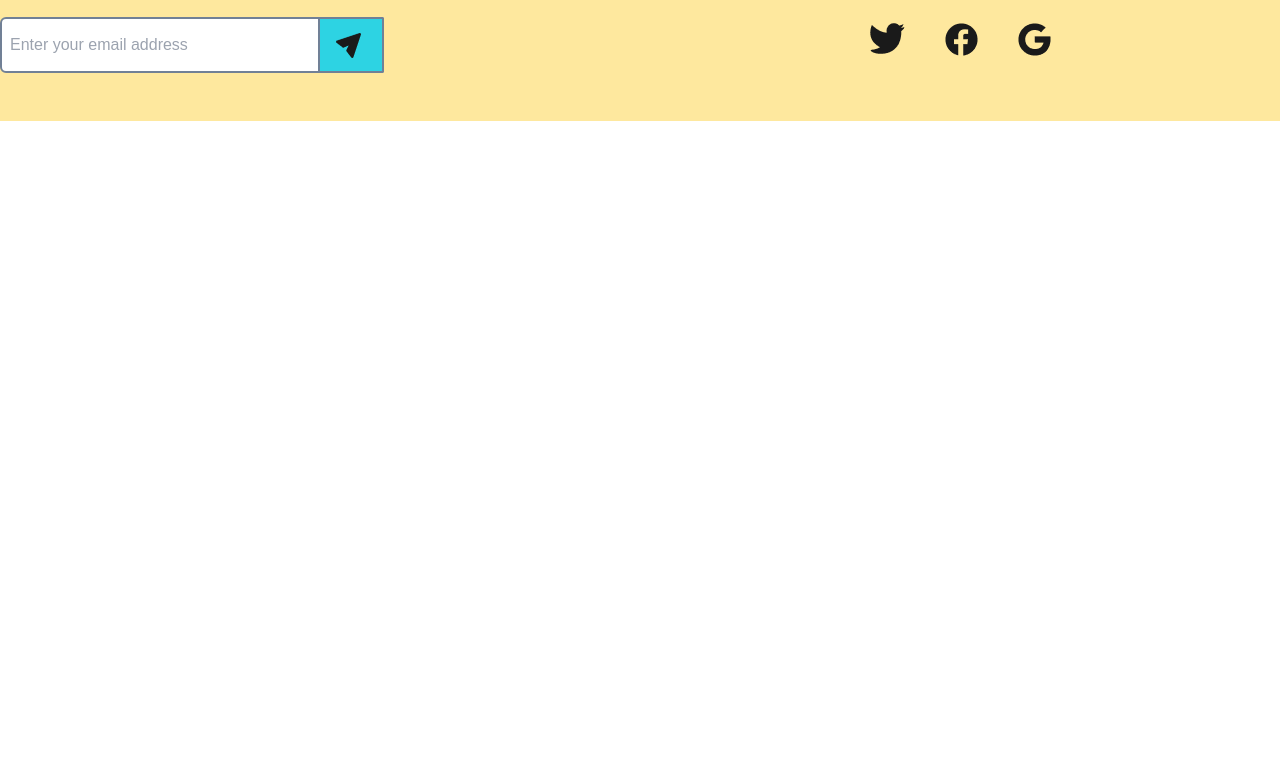
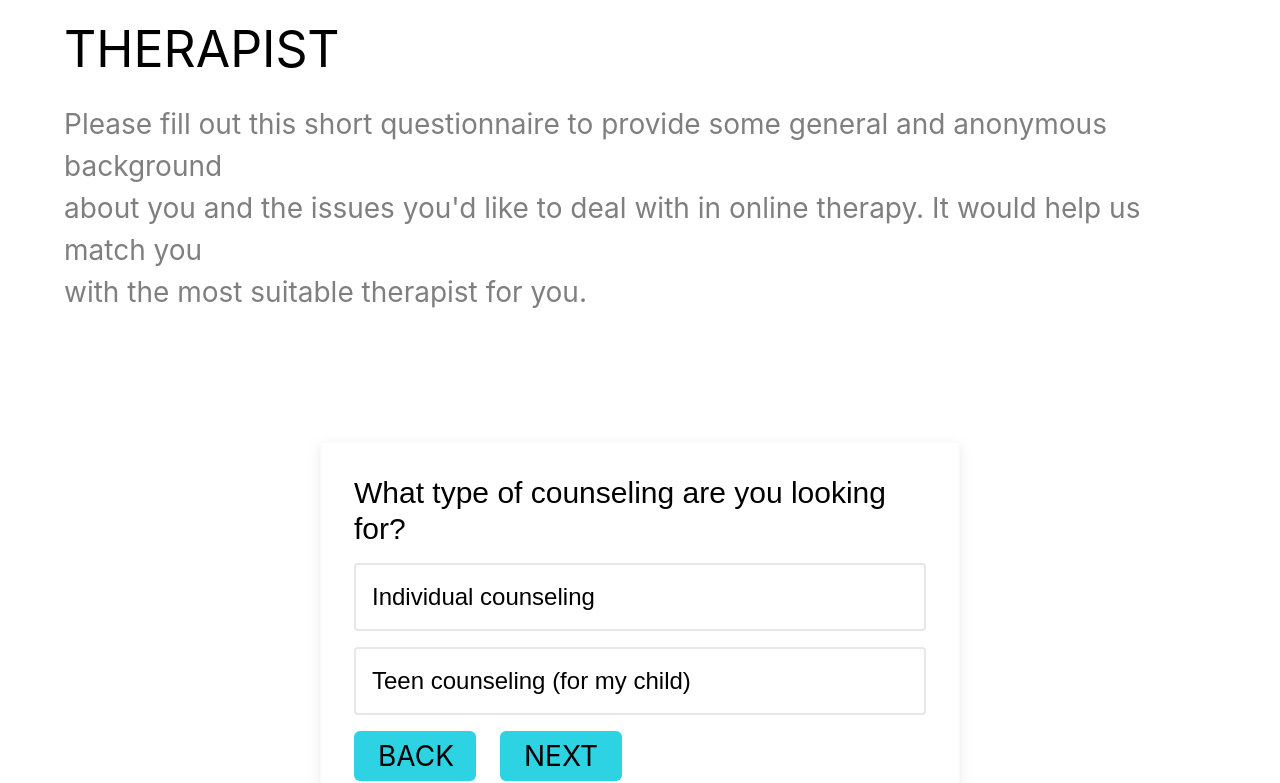
Before and after one commit to ninaderochka/sugar-and-thunder, a React (Create React App) app: page /Booking in a window 1280 px wide. Shown: the part 217-1000 px from the top of the page. Before the commit the page ends 800 px from the top, so only its background shows below. Built offline with nearby package versions, Linux system fonts and the light colour scheme.

Commit message:
progress

```diff
--- a/src/App.jsx
+++ b/src/App.jsx
@@ -7,6 +7,7 @@ import Blog from './containers/Blog';
 import About from './containers/About';
 import Contact from './containers/Contact';
 import Signup from './containers/Signup';
+import Booking from './containers/Booking';
 
 function App() {
   return (
@@ -18,6 +19,7 @@ function App() {
         <Route path="/About" element={<About />} />
         <Route path="/Contact" element={<Contact />} />
         <Route path="/Signup" element={<Signup />} />
+        <Route path="/Booking" element={<Booking />} />
       </Routes>
       <Footer />
     </div>
--- a/src/components/Header.js
+++ b/src/components/Header.js
@@ -1,4 +1,5 @@
 import React from 'react';
+import { Link } from 'react-router-dom';
 import Button from './Button';
 import background from '../images/background.png';
 import image from '../images/image.png';
@@ -21,7 +22,7 @@ export default function Header() {
 
           {/* button */}
           <div className=" ml-32 py-5 mt-12">
-            <Button value="BOOK AN APPOINTMENT" />
+            <Link to='/Booking'><Button value="BOOK AN APPOINTMENT" /></Link>
           </div>
         </div>
 
--- /dev/null
+++ b/src/components/Questions.js
@@ -0,0 +1,35 @@
+export const Questions = {
+    questions: [
+        {
+          question:
+            'What type of counseling are you looking for?',
+          choices: ['Individual counseling', 'Teen counseling (for my child)'],
+
+        },
+        {
+          question:
+            'What is your relationship status?',
+          choices: ['Single', 'Married', 'Divorced'],
+
+        },
+        {
+          question:
+            'Have you ever been in therapy before?',
+          choices: [
+            'Yes',
+            'No'
+          ],
+
+        },
+        {
+          question: 'Are there any specific qualities that you’d like in a counselor?',
+          choices: ['I prefer a male counselor', 'I prefer a female counselor', 'I prefer an older counselor (45+)', 'I prefer a non-religious counselor'],
+
+        },
+        {
+            question: 'Are there any issues you’d like to focus on?',
+            choices: ['Depression', 'Stress and Anxiety', 'Relationship issues', 'Family conflicts','Trauma and abuse','Eating disorders'],
+
+          },
+      ],
+    }
--- a/src/components/button.js
+++ b/src/components/button.js
@@ -3,7 +3,7 @@ import React from 'react';
 const Button = ({ value, onClick, align }) => (
   <button
     type="button"
-    className={`${align} font-poppins font-normal text-black text-2xl uppercase w-fit px-6 py-2.5 bg-button-blue leading-tight rounded shadow-md hover:bg-button-blue/90 hover:shadow-lg focus:bg-button-blue/90 focus:shadow-lg focus:outline-none focus:ring-0 active:bg-button-blue/90 active:shadow-lg transition duration-150 ease-in-out`}
+    className={`${align} font-poppins font-normal text-black text-2xl uppercase w-fit px-6 py-2.5 cursor-pointer bg-button-blue leading-tight rounded shadow-md hover:bg-button-blue/90 hover:shadow-lg focus:bg-button-blue/90 focus:shadow-lg focus:outline-none focus:ring-0 active:bg-button-blue/90 active:shadow-lg transition duration-150 ease-in-out`}
     onClick={(event) => onClick(event)}
   >
     {value}
--- /dev/null
+++ b/src/containers/Booking.js
@@ -0,0 +1,55 @@
+import React, { useState } from 'react'
+import { Questions } from '../components/Questions'
+
+function Booking() {
+    const [currentQuestion, setCurrentQuestion] = useState(0)
+    const { questions } = Questions
+    const { question , choices } = questions[currentQuestion]
+    const [ selectedAnswer, setSelectedAnswer ] = useState('')
+
+    const onSelectedAnswer = (answer,index) => {
+        setSelectedAnswer(index)
+        if (answer) {
+            setSelectedAnswer(true)
+        }
+    }
+
+    function handleNext() {
+        setCurrentQuestion((prev) => prev + 1)
+    }
+    function handlePrev() {
+        setCurrentQuestion((prev) => prev -1 )
+    }
+  return (<div>
+    <div className="px-16 py-12 font-normal">
+               <h1 className="text-[50px] uppercase mb-4">let&apos;s match you with the right therapist</h1>
+               <p className="text-[28px] text-black/50">Please fill out this short questionnaire to provide some general and anonymous background <br/>
+                about you and the issues you&apos;d like to deal with in online therapy. It would help us match you<br/>
+                with the most suitable therapist for you. </p>
+            </div>
+
+    <div className='h-screen w-screen flex justify-center p-10 mx-auto mt-10'>
+        <div className='bg-white border-border-grey shadow-shadow-grey drop-shadow-lg box-border p-8 border-2 rounded w-2/4 mx-auto absolute'>
+
+     <div className="grid gap-y-4 mx-auto relative">
+        <h3 className='font-poppins text-3xl font-normal'>{question}</h3>
+        <ul className='grid gap-y-4 align-middle'>
+           {choices.map((answer,index) => {
+            return (
+
+                <li className={`font-poppins text-2xl border-2 w-full p-4 rounded focus:bg-button-blue ${selectedAnswer === index ? 'bg-button-blue' : ''}`}>{answer}</li>
+            )
+           })}
+        </ul>
+        <div className='flex gap-6'>
+        <button type='button' onClick={handlePrev} className='bg-button-blue flex items-center uppercase w-[122px] h-[50px] rounded-md text-center px-6 text-[28px]'>Back</button>
+<button type='button' onClick={handleNext} className='bg-button-blue flex items-center uppercase w-[122px] h-[50px] rounded-md text-center px-6 text-[28px]'>Next</button>
+        </div>
+    </div>
+        </div>
+    </div>
+  </div>
+  )
+}
+
+export default Booking
```
